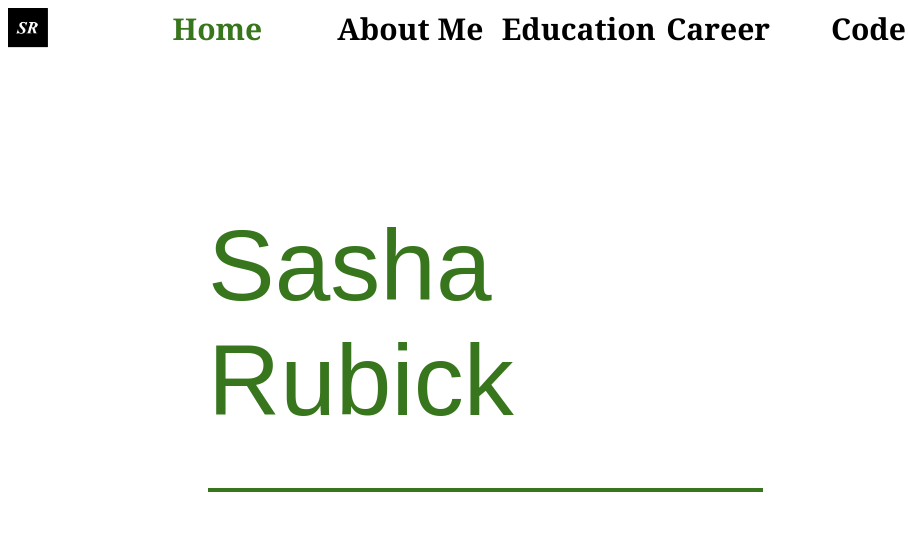
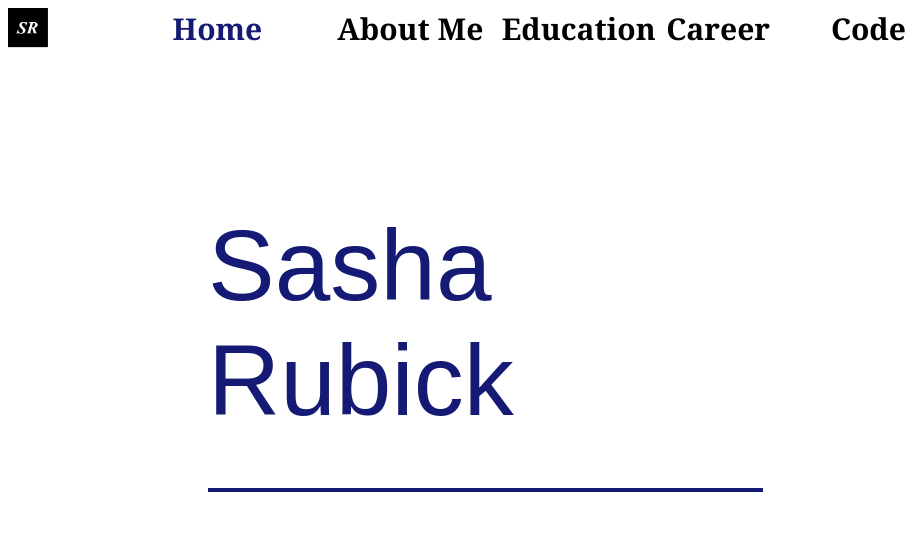
Before and after one commit to sasharubick/mywebsite, a plain HTML site: page index.html in a window 1280 px wide. Shown: the top 542 px of the page, 0-908 px from the left. Drawn offline with Linux system fonts and the light colour scheme; a web font is replaced by a local one.

Commit message:
blue color scheme swap

```diff
--- a/styles/lightmodestyle.css
+++ b/styles/lightmodestyle.css
@@ -7,7 +7,7 @@
 }
 
 #selected {
-    color: rgb(56, 118, 29);
+    color: rgb(21, 27, 116);
 }
 
 #fixed>a {
@@ -31,7 +31,7 @@ a:visited {
 }
 
 a:active {
-    color: green;
+    color: blue;
 }
 
 a:link {
@@ -54,12 +54,12 @@ a:hover {
 }
 
 body {
-    color: rgb(56, 118, 29);
+    color: rgb(21, 27, 116);
     font-family: 'Patua One', sans-serif;
 }
 
 hr {
-    border: rgb(56, 118, 29) solid 2px;
+    border: rgb(21, 27, 116) solid 2px;
 }
 
 #homeimage {
@@ -81,7 +81,7 @@ hr {
 #subpageheader{
     font-size: 40px;
     padding-left: 100px;
-    color: rgb(56, 118, 29);
+    color: rgb(21, 27, 116);
     font-family: 'Patua One', sans-serif;
 }
 
```
